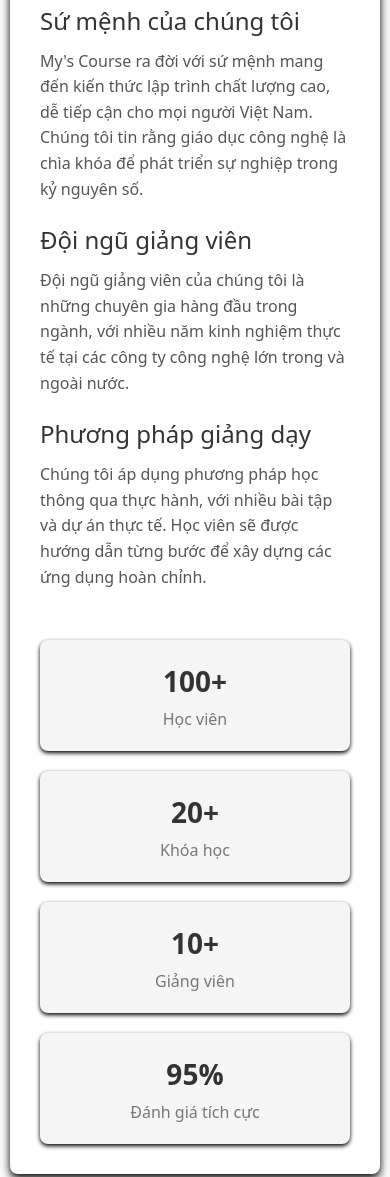
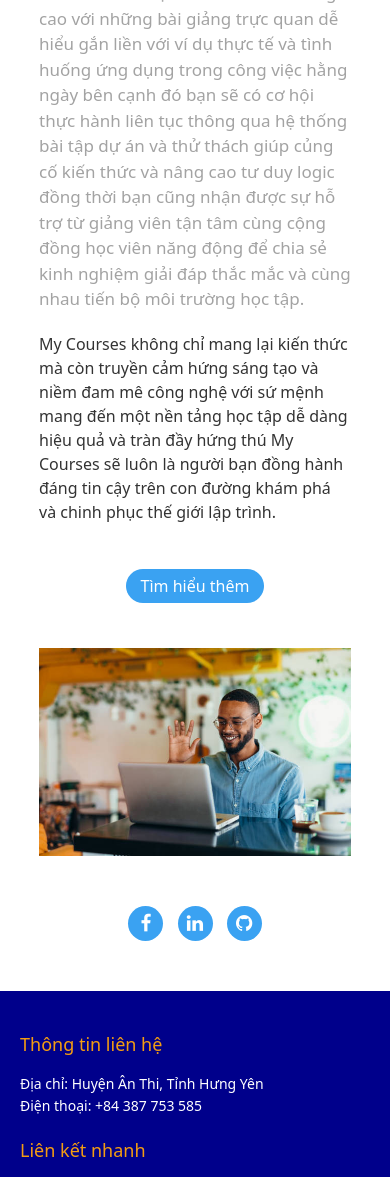
Before and after one commit to ThangTech/Project_2_WebCourse, a website: page public/Home/AboutUs.html in a window 390 px wide. Shown: the part 428-1605 px from the top of the page. Drawn offline with nearby package versions, Linux system fonts and the light colour scheme; files whose address does not match are found by name.

Commit message:
style: improve layout and styling for About Us section, add responsive design

```diff
--- /dev/null
+++ b/public/CSS/aboutUs.css
@@ -0,0 +1,139 @@
+*{
+       margin: 0px;
+       padding: 0px;
+       box-sizing: border-box;
+}
+.section{
+       width: 100%;;
+}
+.section .section-container{
+       width: 80%;
+       display: block;
+       margin: 0px auto;
+       padding: 50px 0px;
+}
+.section-container .title{
+       width: 100%;
+       text-align: center;
+       margin-bottom: 50px;
+}
+.section-container .title h1{
+       text-transform: uppercase;
+       font-size: 35px;
+       color: #3aa2f2;
+}
+.section-container .title h1::after{
+       content: "";
+       height: 5px;
+       width: 350px;
+       background-color: #66d5e8;
+       border-radius: 25px;
+       display: block;
+       margin: auto;
+}
+.content{
+       float: left;
+       width: 600px;
+}
+.image-section{
+       float: right;
+       width: 40%;
+}
+.clear{
+       clear: both;
+}
+.image-section img{
+       width: 100%;
+       height: auto;
+}
+.content .article h3{
+       color: #a3a3a3;
+       font-size: 17px;
+}
+.content .article p{
+       margin-top: 20px;
+       font-size: 16px;
+       line-height: 1.5;
+       color: #333;
+}
+.content .article .button-more{
+       margin-top: 50px;
+}
+.content .article .button-more a{
+       padding: 8px 25px;
+       background-color: #3aa2f2;
+       border-radius: 40px;
+       color: #fff;
+       font-size: 18px;
+       letter-spacing: 1.5;
+}
+.content .article .button-more a:hover{
+       color: #fff;
+       background-color: #595bd9;
+       transition: 1s ease;
+}
+.section-container .social{
+       width: 100%;
+       margin-top: 50px;
+       text-align: center;
+       display: inline-block;
+}
+.section-container .social i{
+       color: #fff;
+       font-size: 22px;
+       height: 45px;
+       width: 45px;
+       border-radius: 50%;
+       line-height: 45px;
+       text-align: center;
+       background-color: #3aa2f2;
+       margin: 0px 5px;
+}
+.section-container .social i:hover{
+       color: #fff;
+       background-color: #595bd9;
+       transition: 1s ease;
+       transform: rotate(360deg);
+}
+@media screen and (max-width: 768px){
+       .section .section-container{
+              width: 80%;
+              display: block;
+              margin: auto;
+       }
+       .content{
+              float: none;
+              width: 100%;
+              display: block;
+              margin: auto;
+       }
+       .image-section{
+              float: none;
+              width: 100%;
+              margin-top: 50px;
+       }
+       .image-section img{
+              width: 100%;
+              height: auto;
+              display: block;
+              margin: auto;
+       }
+       .section-container .title h1{
+              text-align: center;
+              font-size: 30px;
+       }
+       .section-container .article .button-more{
+              text-align: center;
+       }
+       .section-container .article .button-more a{
+              padding: 6px 15px;
+              font-size: 16px;
+       }
+       .section-container .social i{
+              font-size: 19px;
+              height: 35px;
+              width: 35px;
+              line-height: 35px;
+       }
+
+}
--- a/public/Home/AboutUs.html
+++ b/public/Home/AboutUs.html
@@ -4,8 +4,13 @@
     <meta charset="UTF-8" />
     <meta name="viewport" content="width=device-width, initial-scale=1.0" />
     <title>My's Course</title>
-    <link rel="icon" href="../Stograge/Images/SVG/pencil-revision-svgrepo-com.svg" type="image/x-icon"/>
+    <link
+      rel="icon"
+      href="../Stograge/Images/SVG/pencil-revision-svgrepo-com.svg"
+      type="image/x-icon"
+    />
     <link rel="stylesheet" href="../CSS/style.css" />
+    <link rel="stylesheet" href="../CSS/aboutUs.css" />
     <link
       rel="stylesheet"
       href="https://cdn.jsdelivr.net/npm/toastify-js/src/toastify.min.css"
@@ -21,9 +26,7 @@
   </head>
   <body>
     <header>
-      <h2 class="header-content">
-       MyCourses
-      </h2>
+      <h2 class="header-content">MyCourses</h2>
       <div class="category">
         <div class="category-trigger">
           <img src="../Stograge/Images/Home/category.jpg" alt="" />
@@ -139,65 +142,50 @@
         </ul>
       </nav>
     </div>
-    <main id="about-main" class="main-content">
-      <section class="about-section">
-        <div class="container">
-          <h1 class="page-title">Giới thiệu về My's Course</h1>
-
-          <div class="about-content">
-            <div class="about-image">
-              <img
-                src="../Stograge/Images/SlideShow/slideshow7.jpg"
-                alt="My's Course Team"
-              />
-            </div>
-
-            <div class="about-text">
-              <h2>Sứ mệnh của chúng tôi</h2>
-              <p>
-                My's Course ra đời với sứ mệnh mang đến kiến thức lập trình chất
-                lượng cao, dễ tiếp cận cho mọi người Việt Nam. Chúng tôi tin
-                rằng giáo dục công nghệ là chìa khóa để phát triển sự nghiệp
-                trong kỷ nguyên số.
-              </p>
-
-              <h2>Đội ngũ giảng viên</h2>
-              <p>
-                Đội ngũ giảng viên của chúng tôi là những chuyên gia hàng đầu
-                trong ngành, với nhiều năm kinh nghiệm thực tế tại các công ty
-                công nghệ lớn trong và ngoài nước.
-              </p>
-
-              <h2>Phương pháp giảng dạy</h2>
-              <p>
-                Chúng tôi áp dụng phương pháp học thông qua thực hành, với nhiều
-                bài tập và dự án thực tế. Học viên sẽ được hướng dẫn từng bước
-                để xây dựng các ứng dụng hoàn chỉnh.
-              </p>
-            </div>
-          </div>
-
-          <div class="stats-section">
-            <div class="stat-item">
-              <div class="stat-number">100+</div>
-              <div class="stat-label">Học viên</div>
-            </div>
-            <div class="stat-item">
-              <div class="stat-number">20+</div>
-              <div class="stat-label">Khóa học</div>
-            </div>
-            <div class="stat-item">
-              <div class="stat-number">10+</div>
-              <div class="stat-label">Giảng viên</div>
-            </div>
-            <div class="stat-item">
-              <div class="stat-number">95%</div>
-              <div class="stat-label">Đánh giá tích cực</div>
-            </div>
+    <div class="section">
+      <div class="section-container">
+        <div class="title">
+          <h1>Giới thiệu về My Courses</h1>
+        </div>
+        <div class="content">
+          <div class="article">
+            <h3>
+              Chào mừng bạn đến với My Courses nơi bạn có thể bắt đầu hành trình
+              học lập trình từ con số không và từng bước phát triển kỹ năng để
+              trở thành lập trình viên chuyên nghiệp tại đây bạn sẽ được học
+              theo lộ trình rõ ràng được thiết kế khoa học từ cơ bản đến nâng
+              cao với những bài giảng trực quan dễ hiểu gắn liền với ví dụ thực
+              tế và tình huống ứng dụng trong công việc hằng ngày bên cạnh đó
+              bạn sẽ có cơ hội thực hành liên tục thông qua hệ thống bài tập dự
+              án và thử thách giúp củng cố kiến thức và nâng cao tư duy logic
+              đồng thời bạn cũng nhận được sự hỗ trợ từ giảng viên tận tâm cùng
+              cộng đồng học viên năng động để chia sẻ kinh nghiệm giải đáp thắc
+              mắc và cùng nhau tiến bộ môi trường học tập.</h3>
+              <p>My Courses không
+              chỉ mang lại kiến thức mà còn truyền cảm hứng sáng tạo và niềm đam
+              mê công nghệ với sứ mệnh mang đến một nền tảng học tập dễ dàng
+              hiệu quả và tràn đầy hứng thú My Courses sẽ luôn là người bạn đồng
+              hành đáng tin cậy trên con đường khám phá và chinh phục thế giới
+              lập trình.</p>
+              <div class="button-more">
+                     <a href="#">Tìm hiểu thêm</a>
+              </div>
           </div>
         </div>
-      </section>
-    </main>
+        <div class="image-section">
+             <img src="../Stograge/Images/SlideShow/slideshow1.jpg" alt="">
+        </div>
+        <div class="clear"></div>
+        <div class="social">
+              <a href="https://www.facebook.com/thangnguyen.elnino" target="_blank"
+              ><i class="fa fa-facebook-f"></i></a>
+              <a
+              href="https://www.linkedin.com/in/th%E1%BA%AFng-nguy%E1%BB%85n-v%C4%83n-b8582a355/" target="_blank"
+              ><i class="fa fa-linkedin"></i></a>
+              <a href="https://github.com/ThangTech?tab=repositories" target="_blank""><i class="fa fa-github"></i></a>
+        </div>
+      </div>
+    </div>
     <footer>
       <div class="footer-container">
         <div class="footer-column">
```
